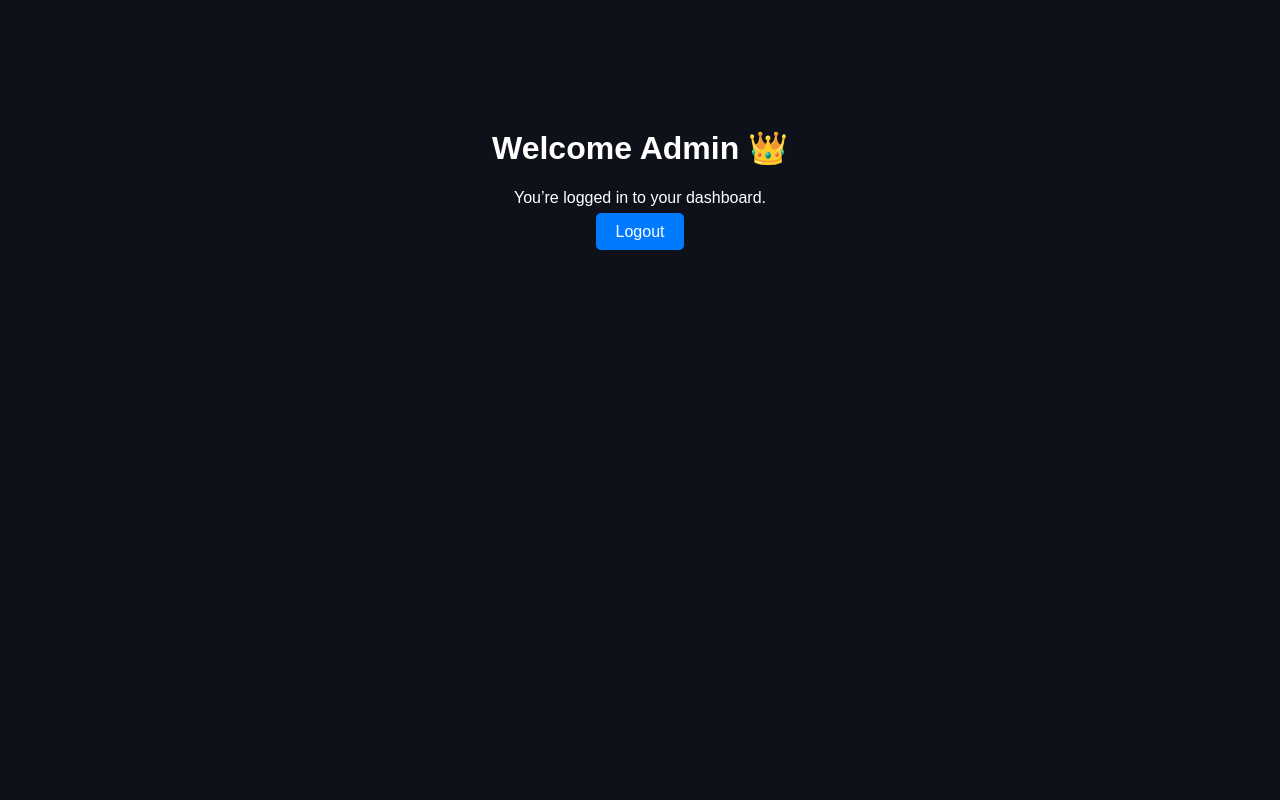
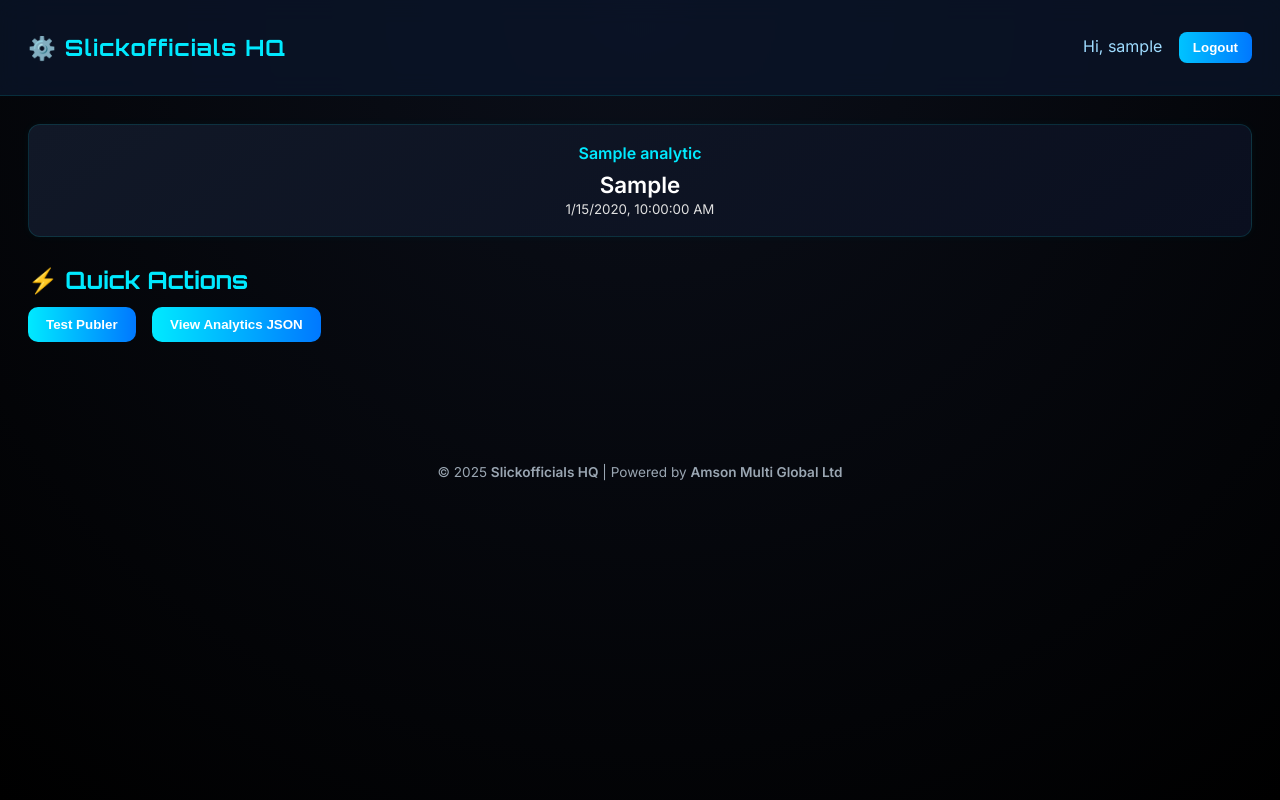
Before and after one commit to slickofficials/SlickOfficials-HQ-HUB, a Flask app: page /dashboard in a window 1280 px wide. Run offline with Flask 3, Linux system fonts and the light colour scheme; the visitor is signed in with stand-in values (Sample User, id 1); tables that the repository leaves empty hold one stand-in row (values such as "Sample post").

Commit message:
Update dashboard.html

```diff
--- a/templates/dashboard.html
+++ b/templates/dashboard.html
@@ -1,29 +1,162 @@
-<!DOCTYPE html>
+<!doctype html>
 <html lang="en">
 <head>
-    <meta charset="UTF-8">
-    <title>Admin Dashboard</title>
+  <meta charset="utf-8" />
+  <meta name="viewport" content="width=device-width,initial-scale=1" />
+  <title>Slickofficials HQ Dashboard</title>
+  <link href="https://fonts.googleapis.com/css2?family=Orbitron:wght@500;700&family=Inter:wght@400;600&display=swap" rel="stylesheet">
   <style>
     body {
-            font-family: Arial, sans-serif;
-            background: #0f111a;
+      font-family: 'Inter', sans-serif;
+      background: radial-gradient(circle at top, #0b0f1a, #000000);
+      color: #e0e0e0;
+      margin: 0;
+      padding: 0;
+      min-height: 100vh;
+      overflow-x: hidden;
+    }
+    header {
+      background: rgba(10, 20, 40, 0.8);
+      backdrop-filter: blur(12px);
+      padding: 18px 28px;
+      display: flex;
+      justify-content: space-between;
+      align-items: center;
+      border-bottom: 1px solid rgba(0, 255, 255, 0.12);
+    }
+    header h1 {
+      font-family: 'Orbitron', sans-serif;
+      color: #00eaff;
+      font-size: 1.4rem;
+      letter-spacing: 1px;
+    }
+    .logout-btn {
+      background: linear-gradient(90deg, #00c3ff, #0078ff);
+      border: none;
       color: white;
+      padding: 8px 14px;
+      border-radius: 8px;
+      font-weight: 600;
+      cursor: pointer;
+      transition: 0.2s;
+    }
+    .container { padding: 28px; }
+    .metrics {
+      display: grid;
+      grid-template-columns: repeat(auto-fit, minmax(220px, 1fr));
+      gap: 20px;
+    }
+    .card {
+      background: linear-gradient(145deg, #111827, #0a0f1f);
+      border: 1px solid rgba(0, 255, 255, 0.12);
+      border-radius: 12px;
+      padding: 18px;
       text-align: center;
-            padding-top: 100px;
+      box-shadow: 0 0 10px rgba(0, 255, 255, 0.04);
+      transition: transform 0.2s, box-shadow 0.2s;
     }
-        a {
-            background: #007bff;
+    .metric-title { color:#00eaff; font-weight:600; margin-bottom:8px }
+    .metric-value { font-size:1.4rem; font-weight:700; color:#fff }
+    .quick-actions { margin-top:28px }
+    .action-btn {
+      background: linear-gradient(90deg, #00eaff, #0078ff);
+      border: none;
       color: white;
-            padding: 10px 20px;
-            border-radius: 5px;
-            text-decoration: none;
+      padding: 10px 18px;
+      border-radius: 10px;
+      font-weight: 600;
+      cursor: pointer;
+      margin-right: 12px;
     }
-        a:hover { background: #0056b3; }
+    footer { margin-top: 60px; text-align:center; font-size:0.85rem; color:#9aa6b2; padding:20px }
   </style>
 </head>
 <body>
-    <h1>Welcome Admin 👑</h1>
-    <p>You’re logged in to your dashboard.</p>
-    <a href="{{ url_for('logout') }}">Logout</a>
+  <header>
+    <h1>⚙️ Slickofficials HQ</h1>
+    <div>
+      <span style="margin-right:12px;color:#9fdcff">Hi, {{ username }}</span>
+      <form style="display:inline" action="{{ url_for('logout') }}" method="get">
+        <button class="logout-btn">Logout</button>
+      </form>
+    </div>
+  </header>
+
+  <div class="container">
+    <section class="metrics" id="metrics">
+      {% for item in analytics %}
+      <div class="card">
+        <div class="metric-title">{{ item.metric_name }}</div>
+        <div class="metric-value">{{ item.metric_value }}</div>
+        <small>{{ item.created_at.strftime('%Y-%m-%d %H:%M') }}</small>
+      </div>
+      {% else %}
+      <p style="text-align:center;color:#666;">No analytics data available yet.</p>
+      {% endfor %}
+    </section>
+
+    <section class="quick-actions">
+      <h2 style="font-family:'Orbitron',sans-serif;color:#00eaff;margin-bottom:12px">⚡ Quick Actions</h2>
+      <button class="action-btn" onclick="runTestPubler()">Test Publer</button>
+      <button class="action-btn" onclick="viewJSON('/json/analytics')">View Analytics JSON</button>
+    </section>
+  </div>
+
+  <footer>
+    <p>© 2025 <strong>Slickofficials HQ</strong> | Powered by <strong>Amson Multi Global Ltd</strong></p>
+  </footer>
+
+  <script>
+    async function runTestPubler(){
+      const res = await fetch('/test_publer');
+      const data = await res.json();
+      alert(JSON.stringify(data, null, 2));
+    }
+    async function viewJSON(endpoint){
+      const res = await fetch(endpoint);
+      const data = await res.json();
+      alert(JSON.stringify(data, null, 2));
+    }
+
+    // Smooth in-place refresh every 3 seconds
+    async function refreshMetrics(){
+      try {
+        const res = await fetch('/analytics/latest');
+        if(res.status === 401) {
+          // not logged in
+          return;
+        }
+        const list = await res.json();
+        const container = document.getElementById('metrics');
+        container.innerHTML = '';
+        if(!list || list.length === 0){
+          container.innerHTML = '<p style="text-align:center;color:#666;">No analytics data available yet.</p>';
+          return;
+        }
+        list.forEach(item => {
+          const d = document.createElement('div');
+          d.className = 'card';
+          d.innerHTML = `
+            <div class="metric-title">${escapeHtml(item.metric_name)}</div>
+            <div class="metric-value">${escapeHtml(item.metric_value)}</div>
+            <small>${new Date(item.created_at).toLocaleString()}</small>
+          `;
+          container.appendChild(d);
+        });
+      } catch (e) {
+        console.warn('Error refreshing metrics', e);
+      }
+    }
+
+    function escapeHtml(s){
+      if(!s) return '';
+      return s.toString().replace(/[&<>"']/g, function(m){ return ({'&':'&amp;','<':'&lt;','>':'&gt;','"':'&quot;',"'":"&#039;"})[m]; });
+    }
+
+    // Start interval
+    setInterval(refreshMetrics, 3000);
+    // initial load
+    refreshMetrics();
+  </script>
 </body>
 </html>
```
Lines whose indentation alone changed are shown as unchanged.
